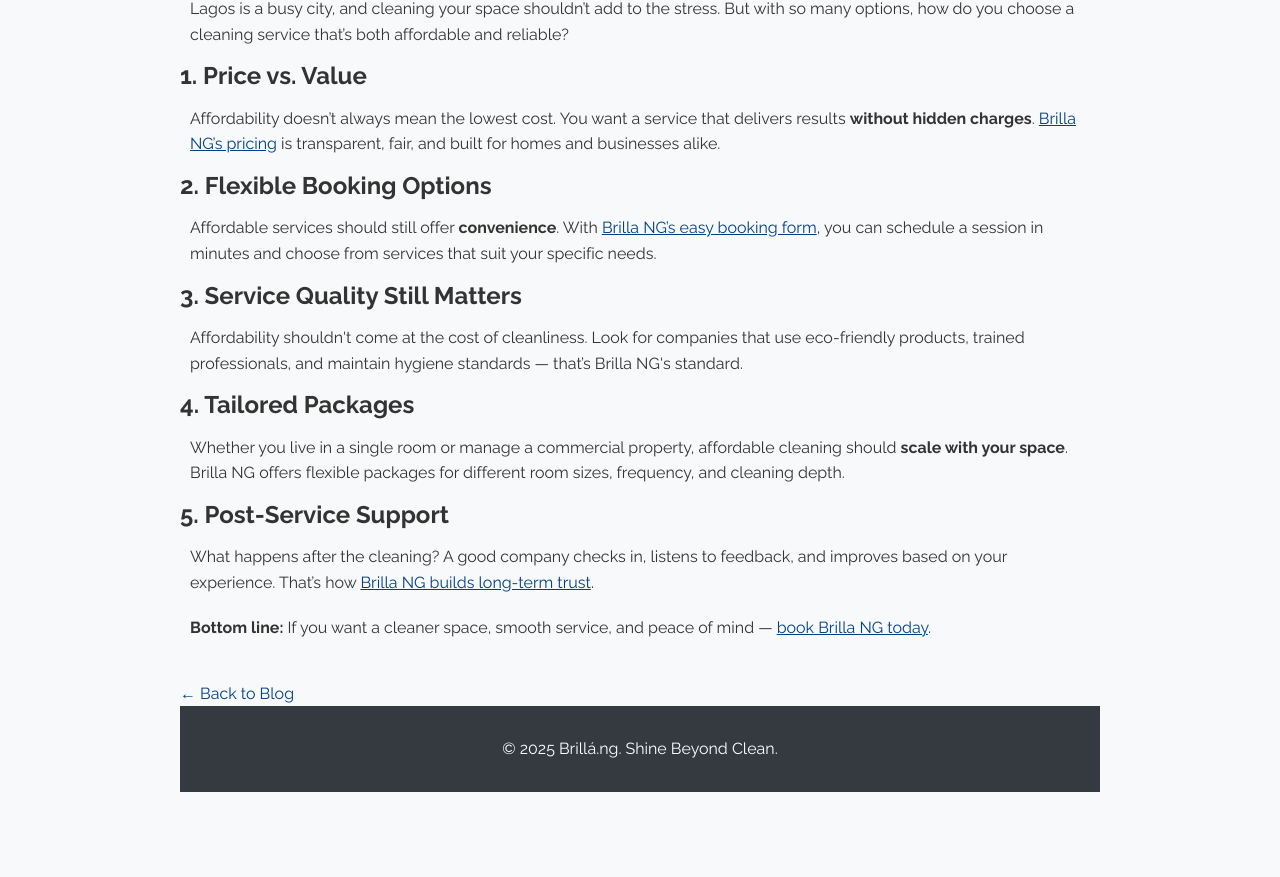
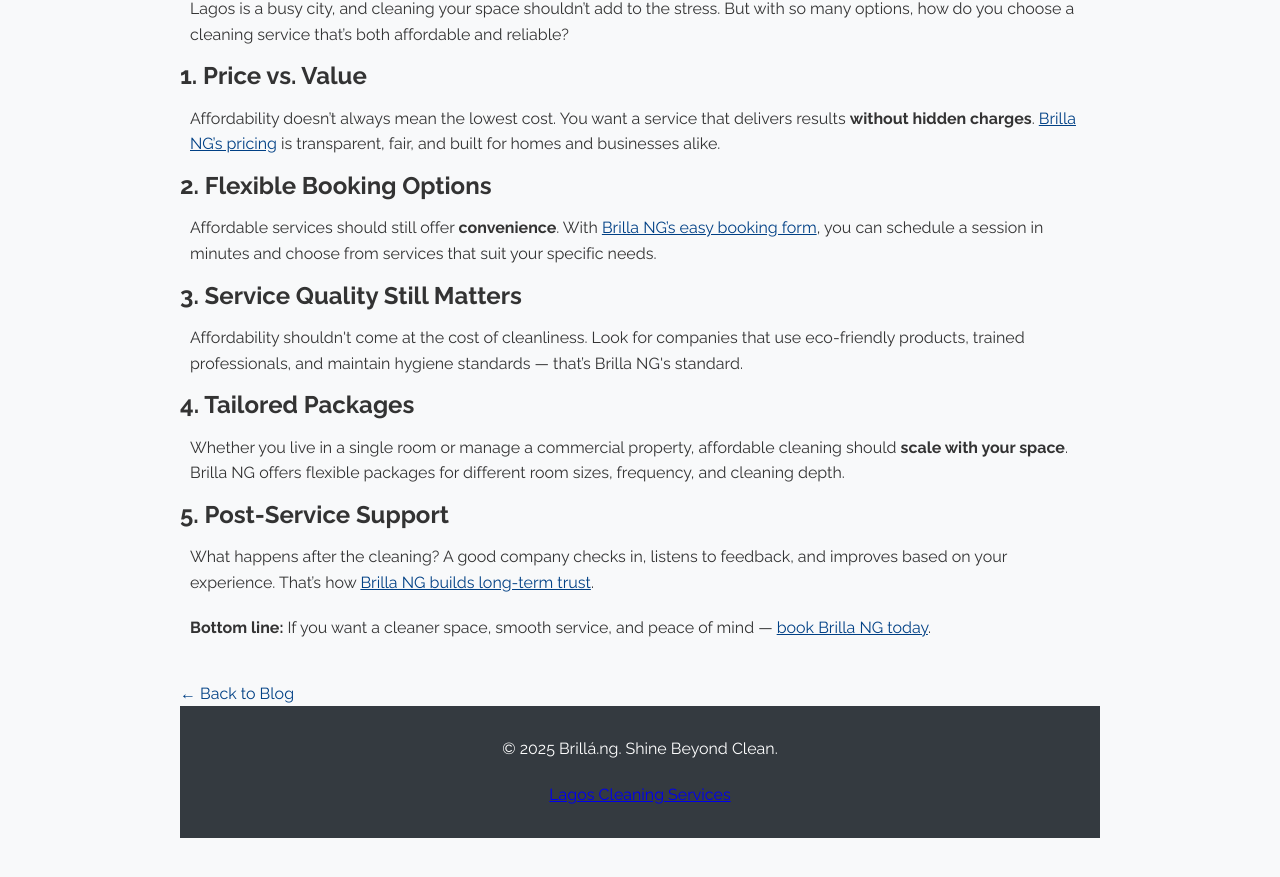
Before and after one commit to pennio-design/brilla-ng, a plain HTML site: page blog/affordable-cleaning-lagos.html in a window 1280 px wide. Shown: the part 165-1042 px from the top of the page. Before the commit the page ends 997 px from the top, so only its background shows below. Drawn offline with Linux system fonts and the light colour scheme.

Commit message:
Update affordable-cleaning-lagos.html

```diff
--- a/blog/affordable-cleaning-lagos.html
+++ b/blog/affordable-cleaning-lagos.html
@@ -68,9 +68,9 @@
   <p><strong>Bottom line:</strong> If you want a cleaner space, smooth service, and peace of mind — <a href="https://brilla.ng/#contact" class="inline-link">book Brilla NG today</a>.</p>
 
   <a href="/blog/" class="back-link">← Back to Blog</a>
-  <footer>
+  <footer aria-label="Site footer">
     <p>&copy; 2025 Brillá.ng. Shine Beyond Clean.</p>
-  </main>
+    <p><a href="/lagos-cleaning-services.html" aria-label="See Lagos cleaning services">Lagos Cleaning Services</a></p>
   </footer>
 
 </body>
```
